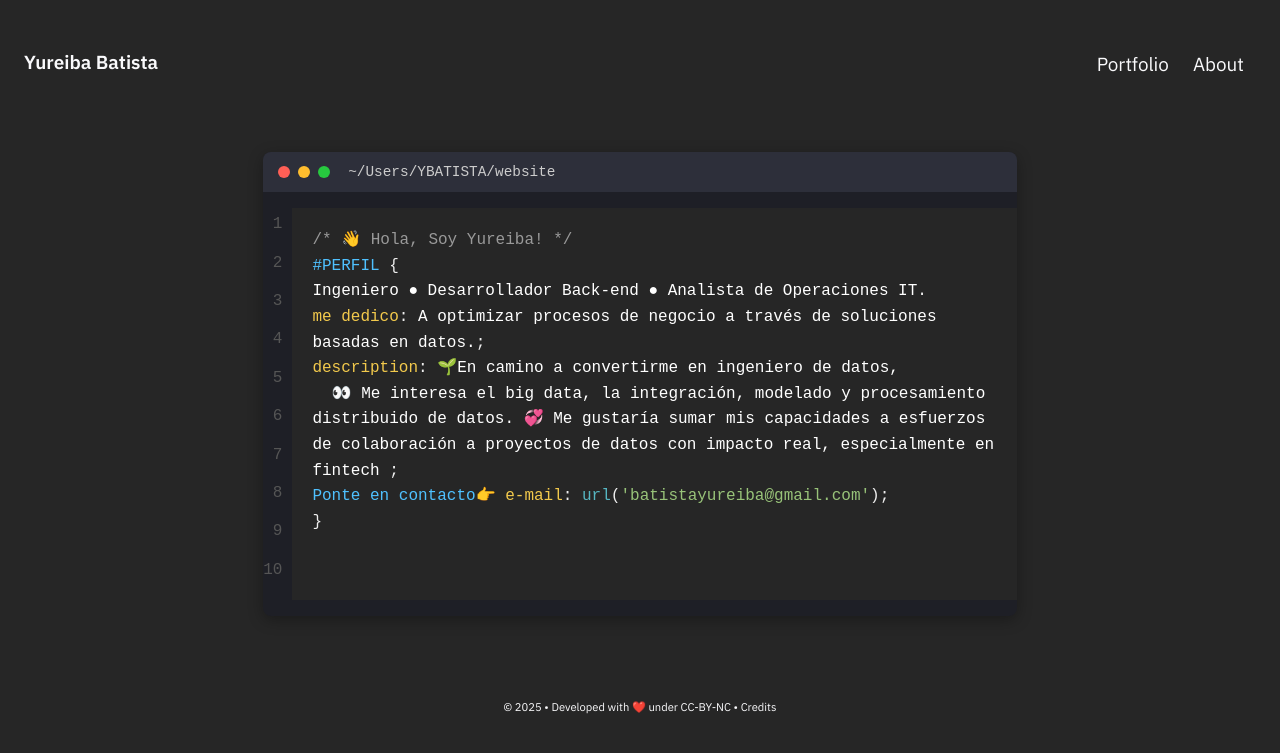
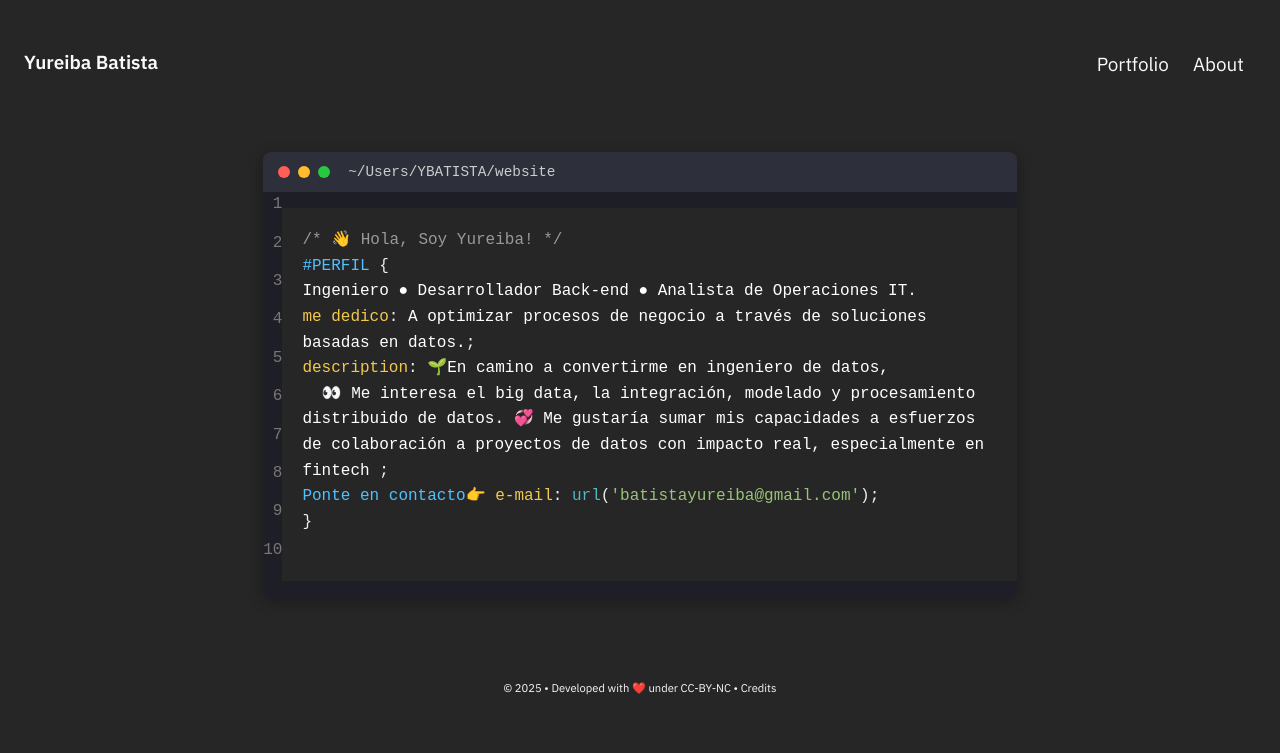
Before and after one commit to batistayureiba/batistayureiba.github.io, a Jekyll site: the page built from pages/index.md, in a window 1280 px wide. Shown: the top 753 px of the page. Built offline with Jekyll 4.4.1, drawn with Linux system fonts in a browser that asks for light colours.

Commit message:
Update style.css

```diff
--- a/assets/css/style.css
+++ b/assets/css/style.css
@@ -1682,16 +1682,6 @@ a[href^="http"] {
   }
 }
 
-
-.terminal-wrapper .line-numbers {
-  list-style: none;
-  padding: 20px 10px 20px 0;
-  margin: 0;
-  text-align: right;
-  color: #555;
-  user-select: none;
-}
-
 .terminal-wrapper .line-numbers li {
   line-height: 1.6;
   font-size: 16px;
@@ -1700,10 +1690,10 @@ a[href^="http"] {
 /* === Números de línea para terminal === */
 .terminal-wrapper .line-numbers {
   list-style: none;
-  padding: 20px 10px 20px 0;
+  padding: 0px 0px 0px 0px;
   margin: 0;
   text-align: right;
-  color: #555;
+  color: #777;
   user-select: none;
 }
 
```
